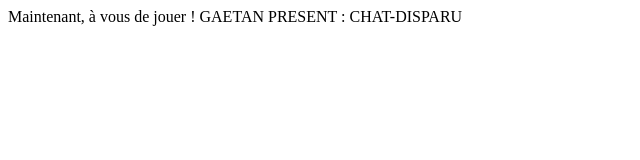
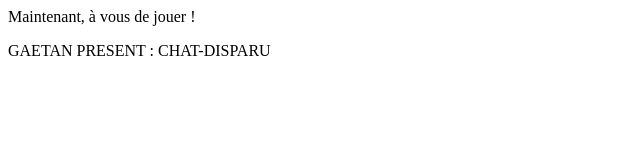
Before and after one commit to obook/projet1, a plain HTML site: page index.html in a window 1280 px wide. Shown: the whole page, without its empty margins (0-640 px from the left). Drawn offline with Linux system fonts and the light colour scheme.

Commit message:
Update index.html

```diff
--- a/index.html
+++ b/index.html
@@ -7,7 +7,7 @@
     </head>
     <body>
         Maintenant, à vous de jouer !
-        GAETAN PRESENT : CHAT-DISPARU
+        <p>GAETAN PRESENT : CHAT-DISPARU</p>
     </body>
 
 </html>
```
